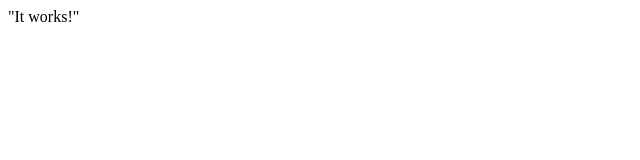
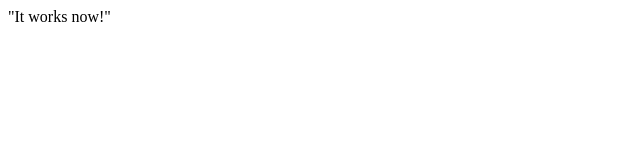
Before and after one commit to mamox017/job-board, a plain HTML site: page client/index.html in a window 1280 px wide. Shown: the full height of the page, 0-640 px from the left. Drawn offline with Linux system fonts and the light colour scheme.

Commit message:
initial commit

```diff
--- a/client/index.html
+++ b/client/index.html
@@ -1,6 +1,7 @@
 <!DOCTYPE html>
 <html>
-	<header>
-		"It works!"
+	<link rel = "style" type="text/css" href="style.css">
+	<header class = "h3">
+		"It works now!"
 	</header>
 </html>
```
